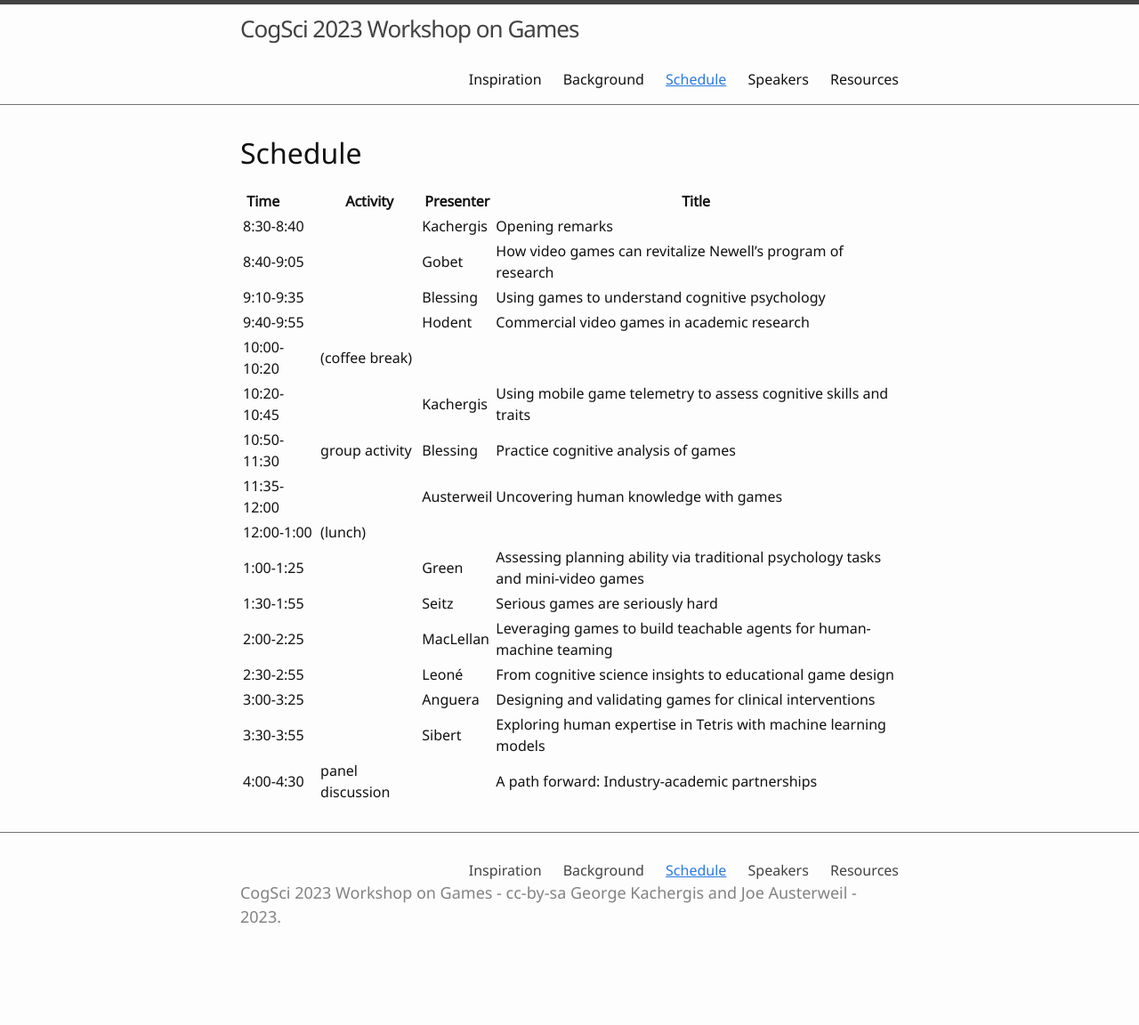
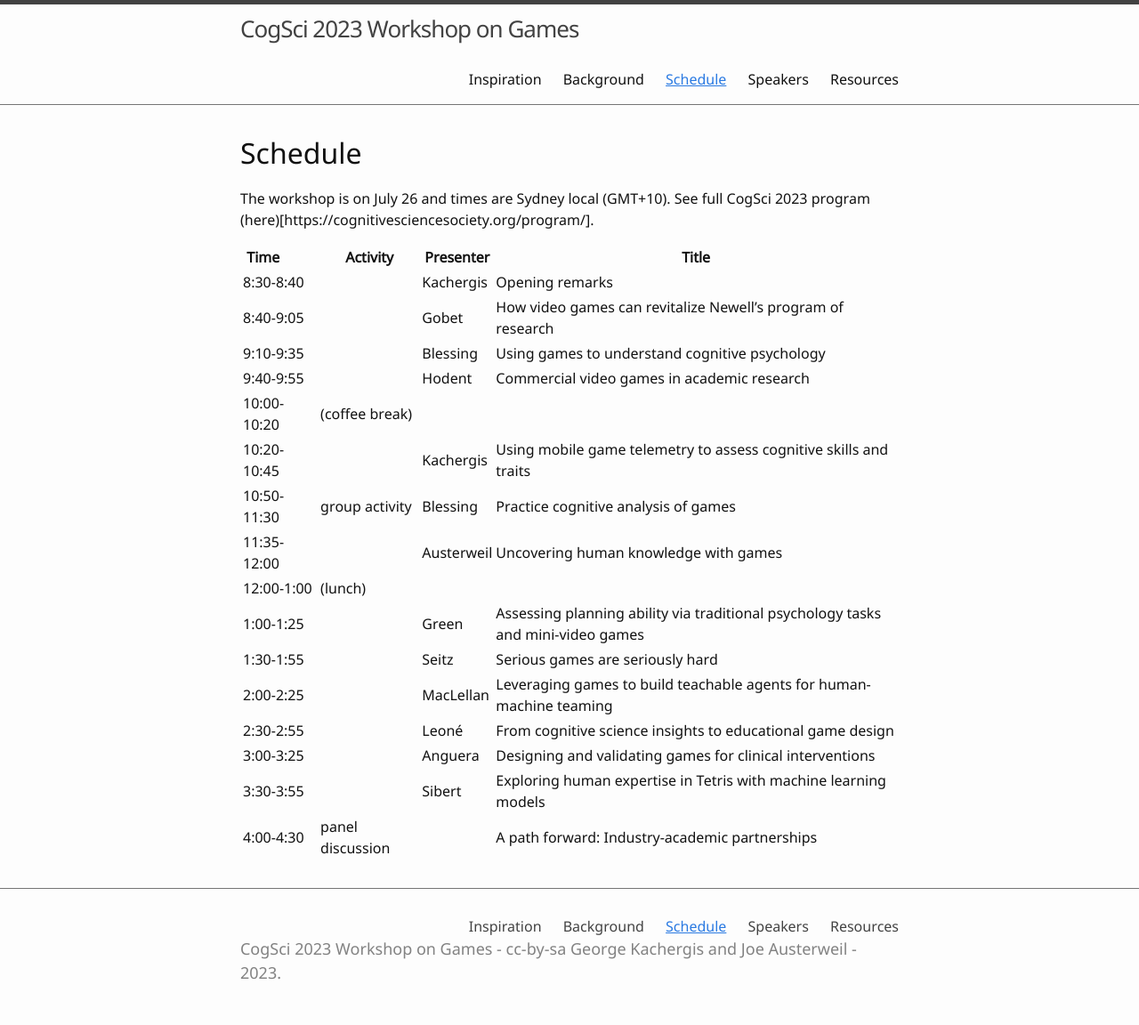
Before and after one commit to kachergis/games4understanding, a Jekyll site: the page built from 2-schedule.md, in a window 1280 px wide. Shown: the whole page at 89% size. Built offline with Jekyll 4.4.1, drawn with Linux system fonts in a browser that asks for light colours; before the commit the page ends 1089 px from its top, so only the background shows below that.

Commit message:
add time zone and program link

```diff
--- a/2-schedule.md
+++ b/2-schedule.md
@@ -5,7 +5,7 @@ nav: true
 
 # Schedule
 
-
+The workshop is on July 26 and times are Sydney local (GMT+10). See full CogSci 2023 program (here)[https://cognitivesciencesociety.org/program/].
 
 | Time&nbsp;&nbsp;&nbsp;&nbsp;&nbsp;&nbsp;&nbsp;&nbsp;&nbsp; | Activity         | Presenter  | Title                                                      |
 | ------------ | ---------------- | ---------- | ---------------------------------------------------------- |
```
